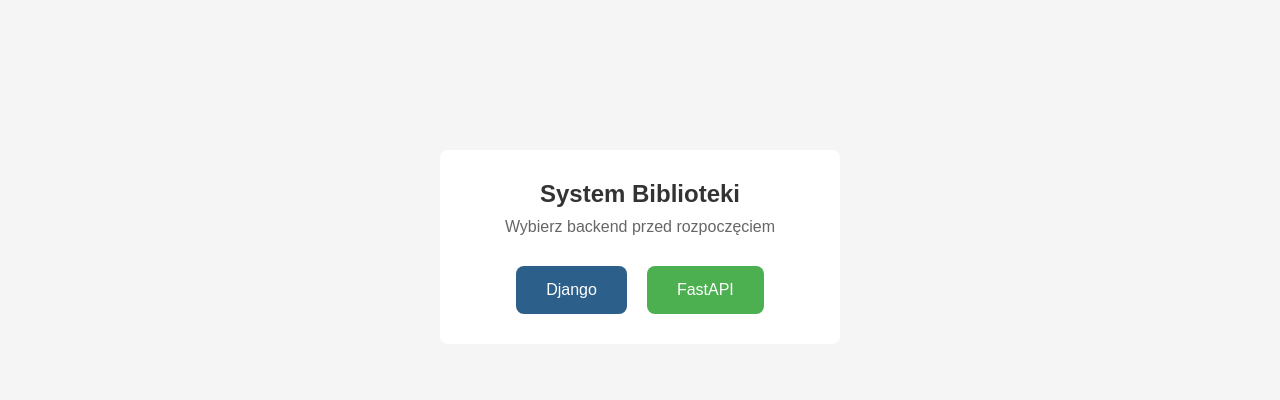
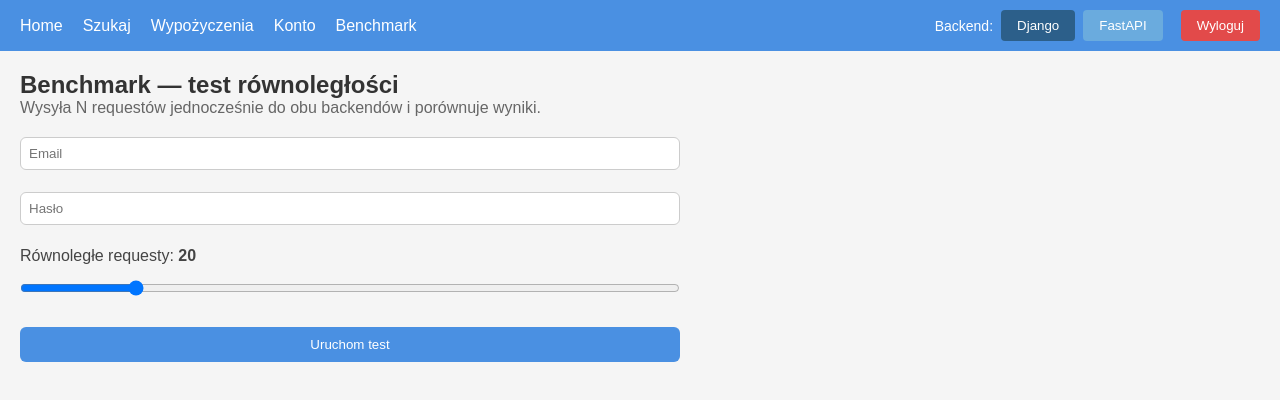
Before and after one commit to EtaCarinae777/Porowananie-frameworkow-django-fastapi, a React app in the folder frontend/: page /benchmark in a window 1280 px wide. Before the commit this address led to /. Shown: the top 400 px of the page. Built offline with nearby package versions, Linux system fonts and the light colour scheme; the HTML template or start-up script is replaced by a standard one.

Commit message:
testowanie testowania

```diff
--- a/frontend/src/App.jsx
+++ b/frontend/src/App.jsx
@@ -8,6 +8,7 @@
 import BackendSelect from './pages/BackendSelect'
 import Navbar from './components/Navbar'
 import { getBackend } from './api/client'
+import Benchmark from './pages/Benchmark'
 
 function ProtectedRoute({ children }) {
   const backend = getBackend()
@@ -29,6 +30,7 @@
         <Route path="/loans" element={<ProtectedRoute><Navbar /><Loans /></ProtectedRoute>} />
         <Route path="/account" element={<ProtectedRoute><Navbar /><Account /></ProtectedRoute>} />
         <Route path="*" element={<Navigate to="/" />} />
+        <Route path="/benchmark" element={<ProtectedRoute><Navbar /><Benchmark /></ProtectedRoute>} />
       </Routes>
     </BrowserRouter>
   )
--- a/frontend/src/api/auth.js
+++ b/frontend/src/api/auth.js
@@ -7,8 +7,7 @@
     const res = await fetch(getUrl() + '/api/token/', {
       method: 'POST',
       headers: { 'Content-Type': 'application/json' },
-      body: JSON.stringify({ email, password })
-    })
+body: JSON.stringify({ username: email, password })    })
     const data = await res.json()
     // Django zwraca "access" nie "access_token"
     if (data.access) {
@@ -19,8 +18,7 @@
     const res = await fetch(getUrl() + '/api/auth/login', {
       method: 'POST',
       headers: { 'Content-Type': 'application/json' },
-      body: JSON.stringify({ email, password })
-    })
+body: JSON.stringify({ username: email, password })    })
     return res.json()
   }
 }
--- a/frontend/src/components/Navbar.jsx
+++ b/frontend/src/components/Navbar.jsx
@@ -17,7 +17,8 @@
       <Link to="/search" style={{ color: 'white' }}>Szukaj</Link>
       <Link to="/loans" style={{ color: 'white' }}>Wypożyczenia</Link>
       <Link to="/account" style={{ color: 'white' }}>Konto</Link>
-      <div style={{ marginLeft: 'auto', display: 'flex', gap: '8px', alignItems: 'center' }}>
+        <Link to="/benchmark" style={{ color: 'white' }}>Benchmark</Link>
+        <div style={{ marginLeft: 'auto', display: 'flex', gap: '8px', alignItems: 'center' }}>
         <span style={{ color: 'white', fontSize: '14px' }}>Backend:</span>
         <button
           onClick={() => handleSwitch('django')}
--- /dev/null
+++ b/frontend/src/pages/Benchmark.jsx
@@ -0,0 +1,123 @@
+import { useState } from 'react'
+import { getUrl } from '../api/client'
+
+const FASTAPI_URL = 'http://127.0.0.1:8002'
+const DJANGO_URL = 'http://127.0.0.1:8001'
+
+function Benchmark() {
+  const [email, setEmail] = useState('')
+  const [password, setPassword] = useState('')
+  const [concurrency, setConcurrency] = useState(20)
+  const [running, setRunning] = useState(false)
+  const [results, setResults] = useState(null)
+
+  const runSingleTest = async (baseUrl, label) => {
+    const url = baseUrl + '/api/auth/login'
+    const body = JSON.stringify({ email, password })
+    const headers = { 'Content-Type': 'application/json' }
+
+    const requests = Array.from({ length: concurrency }, async () => {
+      const start = performance.now()
+      try {
+        const res = await fetch(url, { method: 'POST', headers, body })
+        const elapsed = Math.round(performance.now() - start)
+        return { ok: res.ok, time: elapsed }
+      } catch (e) {
+        return { ok: false, time: Math.round(performance.now() - start) }
+      }
+    })
+
+    const start = performance.now()
+    const responses = await Promise.all(requests)
+    const totalTime = Math.round(performance.now() - start)
+
+    const successful = responses.filter(r => r.ok)
+    const failed = responses.filter(r => !r.ok)
+    const times = successful.map(r => r.time)
+    const avgTime = times.length
+      ? Math.round(times.reduce((a, b) => a + b, 0) / times.length)
+      : 0
+
+    return { label, totalTime, successful: successful.length, failed: failed.length, avgTime }
+  }
+
+  const handleRun = async () => {
+    if (!email || !password) {
+      alert('Podaj email i hasło')
+      return
+    }
+    setRunning(true)
+    setResults(null)
+
+    const [fastapi, django] = await Promise.all([
+      runSingleTest(FASTAPI_URL, 'FastAPI'),
+      runSingleTest(DJANGO_URL, 'Django'),
+    ])
+
+    setResults({ fastapi, django })
+    setRunning(false)
+  }
+
+  return (
+    <div style={{ padding: '20px', maxWidth: '700px' }}>
+      <h2>Benchmark — test równoległości</h2>
+      <p style={{ color: '#666', marginBottom: '20px' }}>
+        Wysyła N requestów jednocześnie do obu backendów i porównuje wyniki.
+      </p>
+
+      <div style={{ display: 'flex', flexDirection: 'column', gap: '12px', marginBottom: '20px' }}>
+        <input
+          type="text"
+          placeholder="Email"
+          value={email}
+          onChange={e => setEmail(e.target.value)}
+          style={{ padding: '8px', borderRadius: '6px', border: '1px solid #ccc' }}
+        />
+        <input
+          type="password"
+          placeholder="Hasło"
+          value={password}
+          onChange={e => setPassword(e.target.value)}
+          style={{ padding: '8px', borderRadius: '6px', border: '1px solid #ccc' }}
+        />
+        <div>
+          <label style={{ color: '#444' }}>
+            Równoległe requesty: <strong>{concurrency}</strong>
+          </label>
+          <input
+            type="range"
+            min="5"
+            max="100"
+            step="5"
+            value={concurrency}
+            onChange={e => setConcurrency(Number(e.target.value))}
+            style={{ width: '100%', marginTop: '6px' }}
+          />
+        </div>
+        <button
+          onClick={handleRun}
+          disabled={running}
+          style={{ padding: '10px', background: '#4a90e2', color: 'white', border: 'none', borderRadius: '6px', cursor: running ? 'not-allowed' : 'pointer' }}
+        >
+          {running ? 'Testowanie...' : 'Uruchom test'}
+        </button>
+      </div>
+
+      {results && (
+        <div style={{ display: 'grid', gridTemplateColumns: '1fr 1fr', gap: '16px', marginTop: '20px' }}>
+          {[results.fastapi, results.django].map(r => (
+            <div key={r.label} style={{ background: 'white', border: '1px solid #ddd', borderRadius: '10px', padding: '16px' }}>
+              <h3 style={{ marginBottom: '12px', color: '#4a90e2' }}>{r.label}</h3>
+              <p>Łączny czas: <strong>{r.totalTime} ms</strong></p>
+              <p>Udane: <strong style={{ color: 'green' }}>{r.successful}</strong></p>
+              <p>Błędy: <strong style={{ color: r.failed > 0 ? 'red' : 'inherit' }}>{r.failed}</strong></p>
+              <p>Avg czas odpowiedzi: <strong>{r.avgTime} ms</strong></p>
+            </div>
+          ))}
+        </div>
+      )}
+    </div>
+  )
+}
+
+export default Benchmark
```
